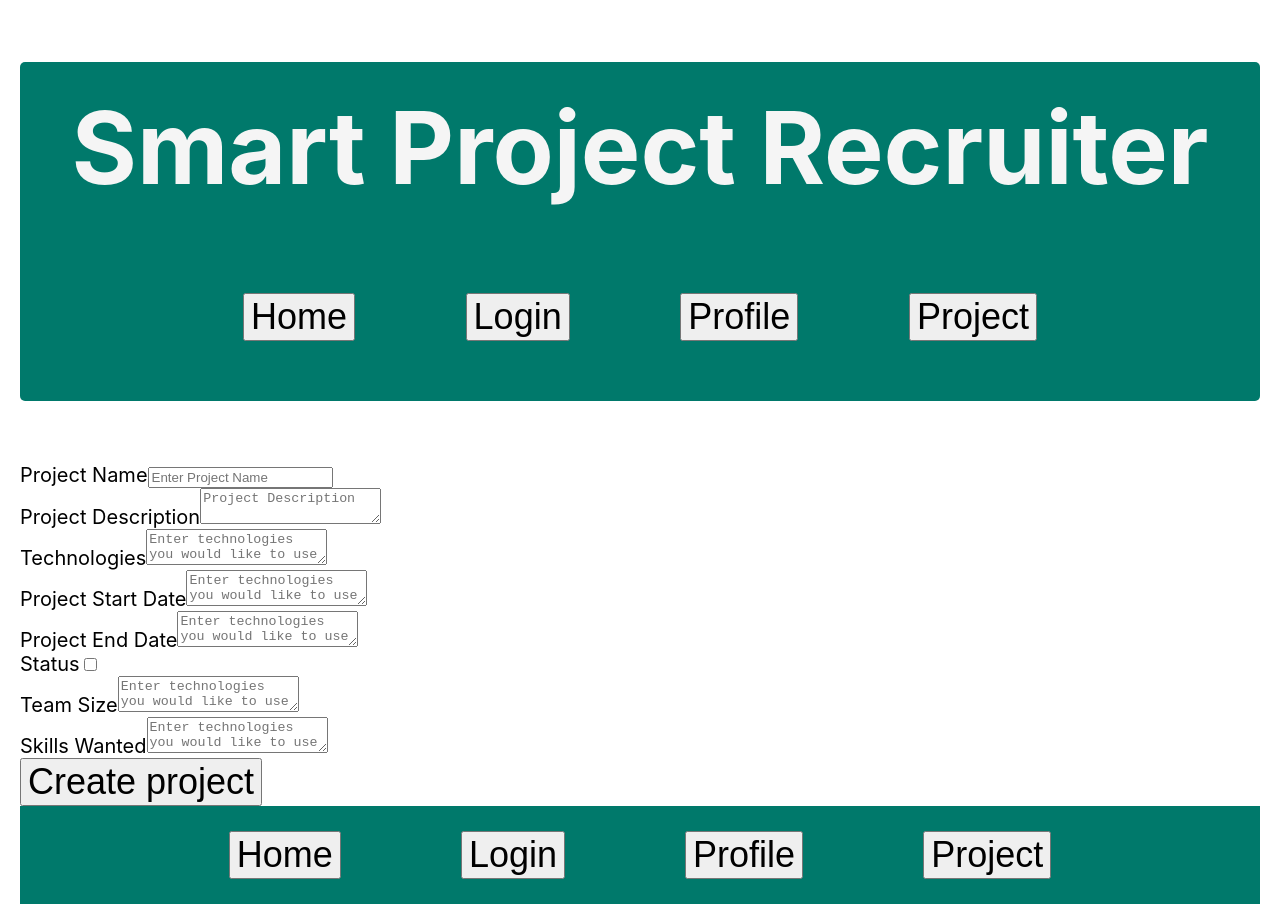
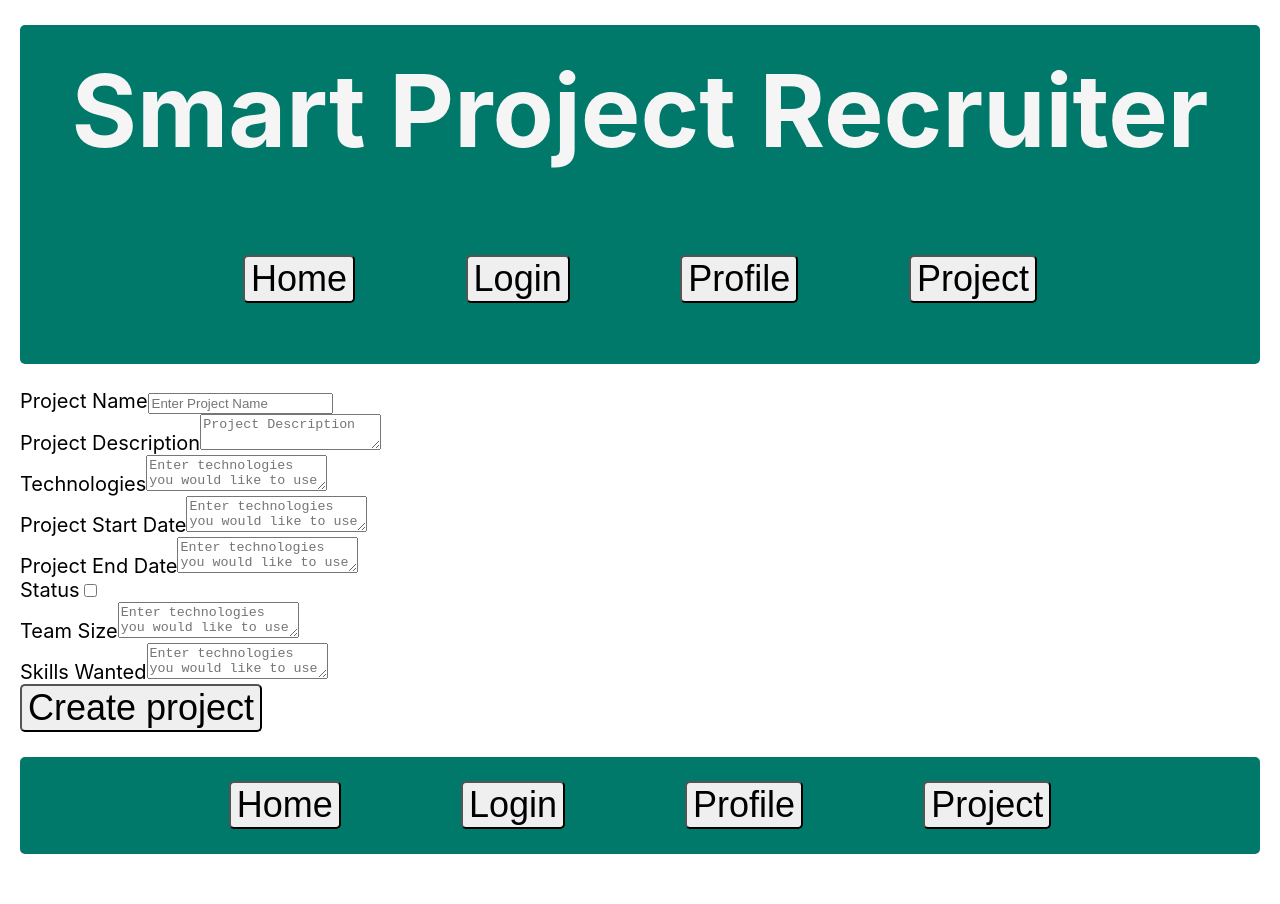
Before and after one commit to bdcii/Project-Enlistment, a React (Create React App) app in the folder client/: page /projectform in a window 1280 px wide. After the commit the page ends 879 px from the top, so only its background shows below. Built offline with nearby package versions, Linux system fonts and the light colour scheme; the HTML template or start-up script is replaced by a standard one.

Commit message:
Update border radius for buttons and margins for footer

```diff
--- a/client/src/App.css
+++ b/client/src/App.css
@@ -16,13 +16,15 @@ h1 {
     text-align: center;
     background-color: rgb(0, 121, 107);
     color: whitesmoke;
-    margin: 5% 0;
+    margin: 2% 0;
     padding: 2%;
     border-radius: 5px;
   }
 
   #footer {
       background-color: rgb(0, 121, 107);
+      margin: 2% 0;
+      border-radius: 5px;
   }
 
 @media only screen and (min-width: 600px) {
--- a/client/src/components/NavTabs/NavTabs.css
+++ b/client/src/components/NavTabs/NavTabs.css
@@ -1,5 +1,6 @@
 button {
     font-size: 18px;
+    border-radius: 5px;
 }
 
 .nav {
```
